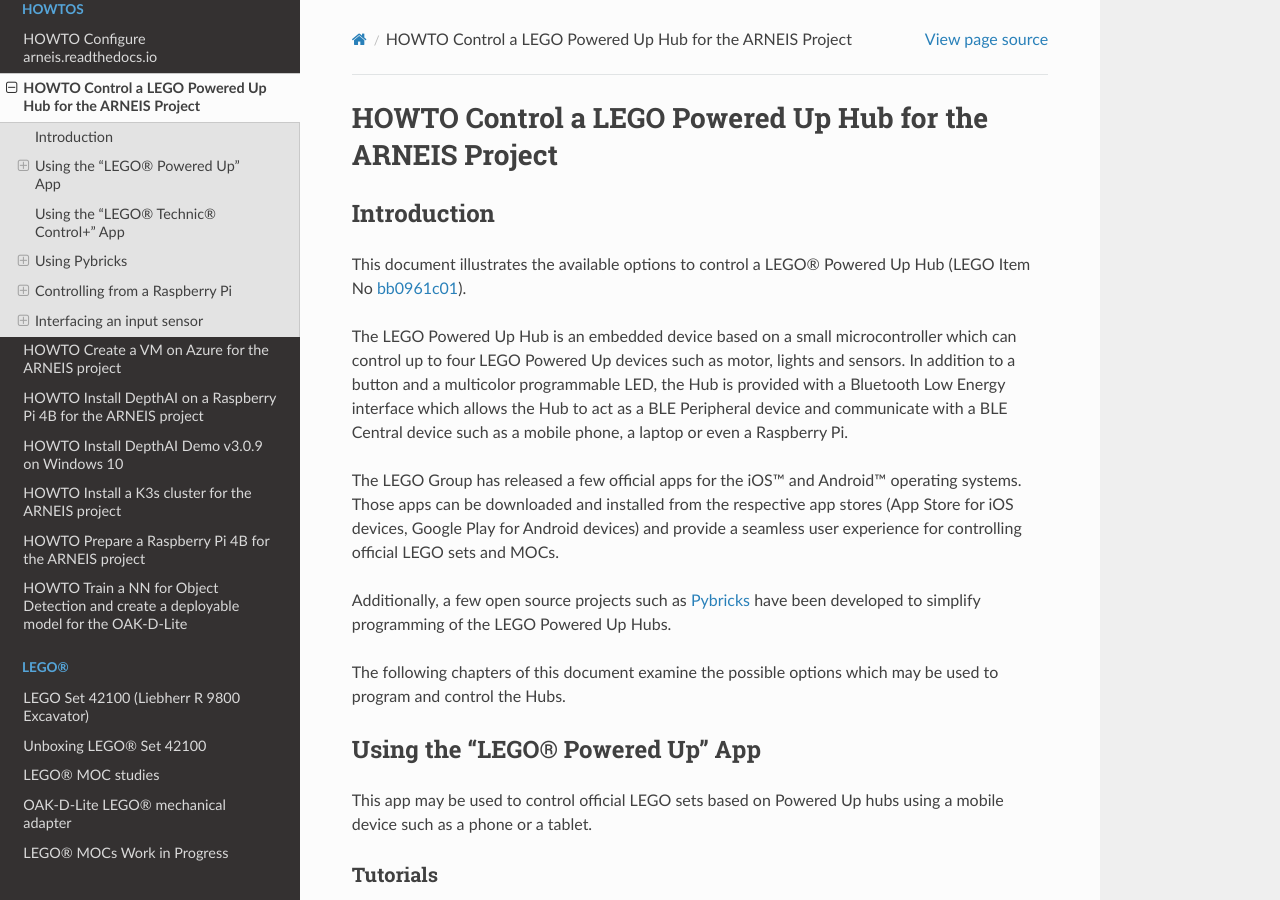
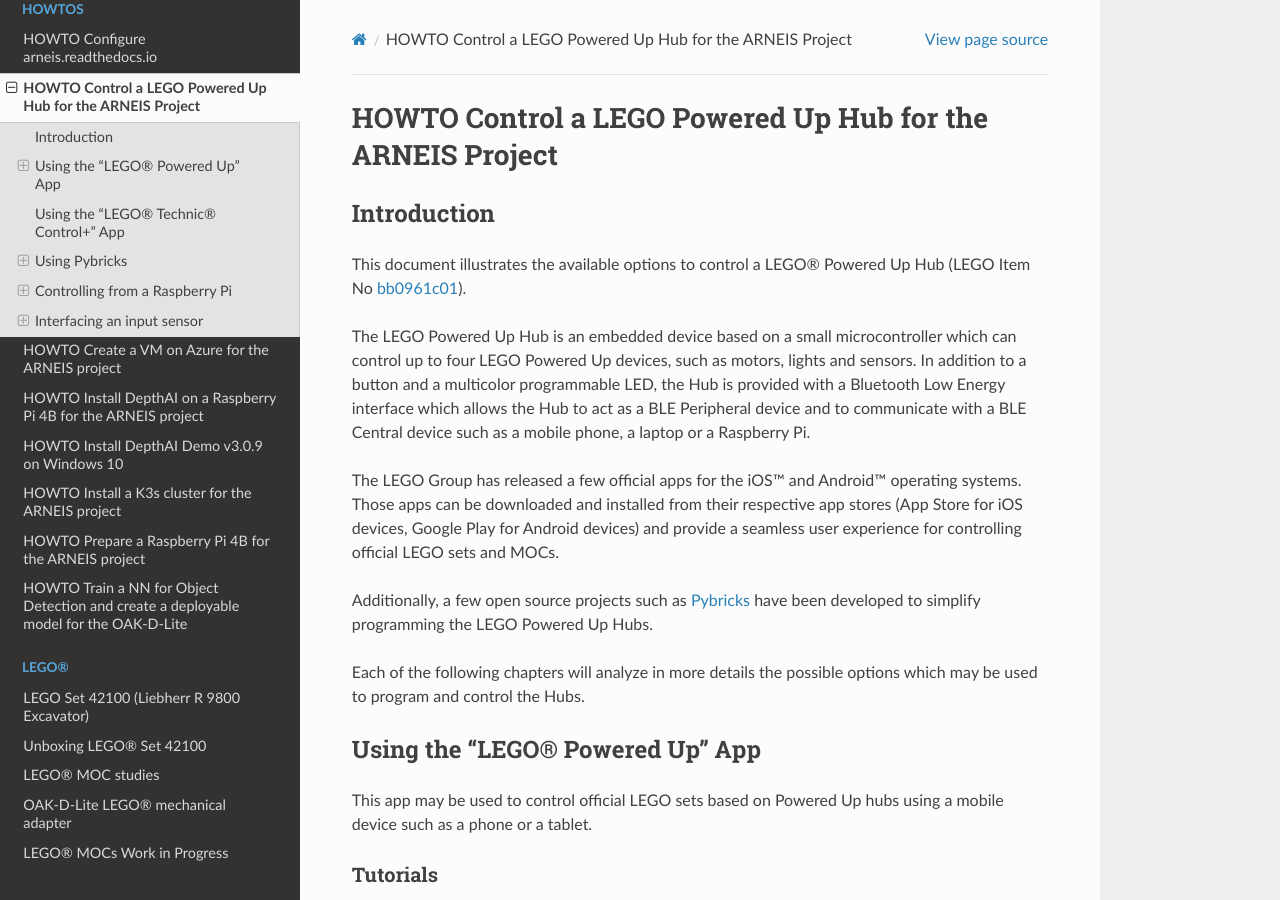
Before and after one commit to B-AROL-O/ARNEIS, a Sphinx documentation site: the page built from docs/howto/howto-control-rpi-poweredup.md, in a window 1280 px wide and 900 px high. Built offline with Sphinx 7.4.7 and the Read the Docs theme 2.0.0, drawn with Linux system fonts in a browser that asks for light colours.

Commit message:
Introduction: Some minor improvements
Signed-off-by: Macario Gianpaolo <gmacario@gmail.com>

```diff
--- a/docs/howto/howto-control-rpi-poweredup.md
+++ b/docs/howto/howto-control-rpi-poweredup.md
@@ -4,15 +4,15 @@
 
 This document illustrates the available options to control a LEGO&reg; Powered Up Hub (LEGO Item No [bb0961c01](https://www.bricklink.com/v2/catalog/catalogitem.page?P=bb0961c01&idColor=86)).
 
-The LEGO Powered Up Hub is an embedded device based on a small microcontroller which can control up to four LEGO Powered Up devices such as motor, lights and sensors.
-In addition to a button and a multicolor programmable LED, the Hub is provided with a Bluetooth Low Energy interface which allows the Hub to act as a BLE Peripheral device and communicate with a BLE Central device such as a mobile phone, a laptop or even a Raspberry Pi.
+The LEGO Powered Up Hub is an embedded device based on a small microcontroller which can control up to four LEGO Powered Up devices, such as motors, lights and sensors.
+In addition to a button and a multicolor programmable LED, the Hub is provided with a Bluetooth Low Energy interface which allows the Hub to act as a BLE Peripheral device and to communicate with a BLE Central device such as a mobile phone, a laptop or a Raspberry Pi.
 
 The LEGO Group has released a few official apps for the iOS&trade; and Android&trade; operating systems.
-Those apps can be downloaded and installed from the respective app stores (App Store for iOS devices, Google Play for Android devices) and provide a seamless user experience for controlling official LEGO sets and MOCs.
+Those apps can be downloaded and installed from their respective app stores (App Store for iOS devices, Google Play for Android devices) and provide a seamless user experience for controlling official LEGO sets and MOCs.
 
-Additionally, a few open source projects such as [Pybricks](https://pybricks.com/) have been developed to simplify programming of the LEGO Powered Up Hubs.
+Additionally, a few open source projects such as [Pybricks](https://pybricks.com/) have been developed to simplify programming the LEGO Powered Up Hubs.
 
-The following chapters of this document examine the possible options which may be used to program and control the Hubs.
+Each of the following chapters will analyze in more details the possible options which may be used to program and control the Hubs.
 
 ## Using the "LEGO&reg; Powered Up" App
 
```
